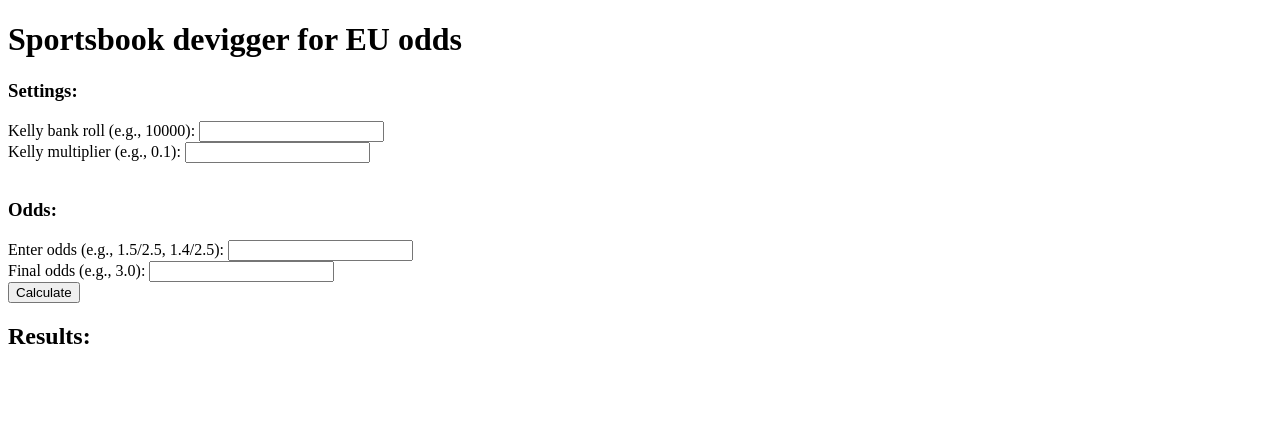
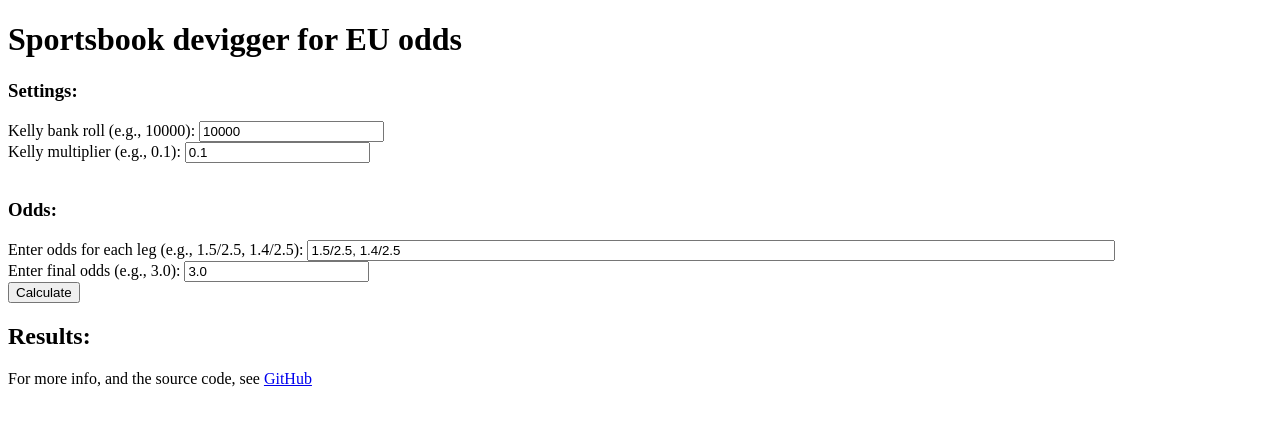
Before and after one commit to jurajvitalis/devigger-eu, a Flask app: page / in a window 1280 px wide. Shown: the top 426 px of the page. Run offline with Flask 3, Linux system fonts and the light colour scheme.

Commit message:
Add default values to input fields

```diff
--- a/templates/index.html
+++ b/templates/index.html
@@ -10,18 +10,18 @@
     <form method="POST">
         <h3>Settings:</h3>
         <label for="kelly_budget">Kelly bank roll (e.g., 10000):</label>
-        <input type="text" id="kelly_budget" name="kelly_budget" value="{{ kelly_budget or '' }}" required>
+        <input type="text" id="kelly_budget" name="kelly_budget" value="{{ kelly_budget or '10000' }}" required>
         <br>
         <label for="kelly_mult">Kelly multiplier (e.g., 0.1):</label>
-        <input type="text" id="kelly_mult" name="kelly_mult" value="{{ kelly_mult or '' }}" required>
+        <input type="text" id="kelly_mult" name="kelly_mult" value="{{ kelly_mult or '0.1' }}" required>
         <br>
         <br>
         <h3>Odds:</h3>
-        <label for="odds_input">Enter odds (e.g., 1.5/2.5, 1.4/2.5):</label>
-        <input type="text" id="odds_input" name="odds_input" value="{{ odds_input or '' }}" required>
+        <label for="odds_input">Enter odds for each leg (e.g., 1.5/2.5, 1.4/2.5):</label>
+        <input type="text" id="odds_input" name="odds_input" style="width: 800px;" value="{{ odds_input or '1.5/2.5, 1.4/2.5' }}" required>
         <br>
-        <label for="final_odds">Final odds (e.g., 3.0):</label>
-        <input type="text" id="final_odds" name="final_odds" value="{{ final_odds or '' }}" required>
+        <label for="final_odds">Enter final odds (e.g., 3.0):</label>
+        <input type="text" id="final_odds" name="final_odds" value="{{ final_odds or '3.0' }}" required>
         <br>
         <button type="submit">Calculate</button>
     </form>
@@ -47,5 +47,9 @@
         <h3>Shin Method:</h3>
         <p>{{ shin_results | safe }}</p>
     {% endif %}
+
+    <footer>
+        <p>For more info, and the source code, see <a href="https://github.com/jurajvitalis/devigger-eu" target="_blank">GitHub</a></p>
+    </footer>
 </body>
 </html>
```
